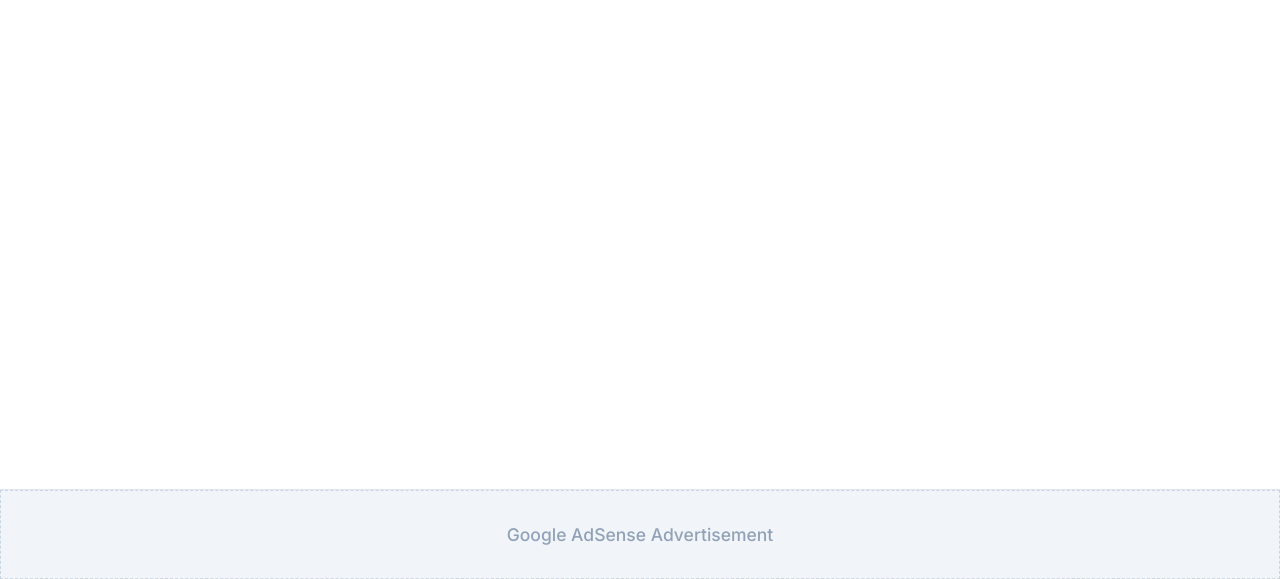
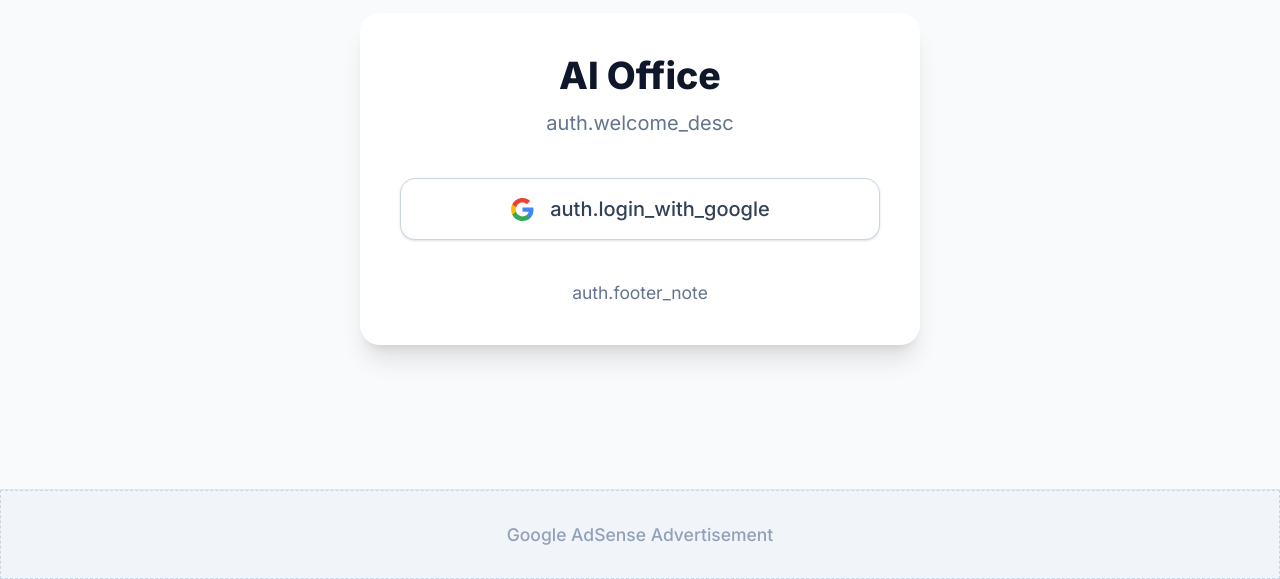
Before and after one commit to william01alltech-hue/ai-office-pwa, a React (Vite) app: page /login in a window 1280 px wide. Shown: the part 221-800 px from the top of the page. Built offline with nearby package versions, Linux system fonts and the light colour scheme; no server answers.

Commit message:
feat: add Google Login via Firebase

```diff
--- a/package.json
+++ b/package.json
@@ -33,6 +33,7 @@
     "docx": "^9.7.1",
     "dompurify": "^3.4.11",
     "exceljs": "^4.4.0",
+    "firebase": "^12.15.0",
     "jszip": "^3.10.1",
     "localforage": "^1.10.0",
     "mammoth": "^1.12.0",
--- a/src/App.tsx
+++ b/src/App.tsx
@@ -8,6 +8,8 @@ import EditorPage from './pages/EditorPage';
 import FileMasterPage from './pages/FileMasterPage';
 import StickerStudioPage from './pages/StickerStudioPage';
 import PlaygroundPage from './pages/PlaygroundPage';
+import { LoginPage } from './pages/LoginPage';
+import { AuthProvider } from './contexts/AuthContext';
 import { GoogleAdBanner } from './components/ads/GoogleAdBanner';
 
 import { useTheme } from './hooks/useTheme';
@@ -20,6 +22,7 @@ function ThemeManager() {
 export default function App() {
   return (
     <Router>
+      <AuthProvider>
         <FileSystemProvider>
           <AppProvider>
             <ThemeManager />
@@ -27,6 +30,7 @@ export default function App() {
             <div className="flex flex-col h-[100dvh] w-screen overflow-hidden">
               <div className="flex-1 overflow-hidden relative">
                 <Routes>
+                  <Route path="/login" element={<LoginPage />} />
                   <Route path="/" element={<Dashboard />} />
                   <Route path="/tools" element={<FileMasterPage />} />
                   <Route path="/sticker-studio" element={<StickerStudioPage />} />
@@ -41,6 +45,7 @@ export default function App() {
             </div>
           </AppProvider>
         </FileSystemProvider>
+      </AuthProvider>
     </Router>
   );
 }
--- a/src/components/Navbar.tsx
+++ b/src/components/Navbar.tsx
@@ -1,12 +1,14 @@
 import React from 'react';
 import { useNavigate } from 'react-router-dom';
 import { useAppContext } from '../contexts/AppContext';
+import { useAuth } from '../contexts/AuthContext';
 
 export const Navbar: React.FC<{
   handleFileUpload: (e: React.ChangeEvent<HTMLInputElement>) => void;
   handleExport: () => void;
 }> = ({ handleFileUpload, handleExport }) => {
   const { activeEditors, setActiveEditors, userApiKey, points, setShowSettingsModal, isUploading, showFileLibrary, setShowFileLibrary, showPreviewPanel, setShowPreviewPanel, showAiSidebar, setShowAiSidebar, t } = useAppContext();
+  const { currentUser, logout } = useAuth();
   const navigate = useNavigate();
 
   const toggleEditor = (editor: 'excel' | 'word' | 'ppt') => {
@@ -61,6 +63,27 @@ export const Navbar: React.FC<{
         </button>
       </div>
       <div className="flex items-center space-x-3">
+        {currentUser ? (
+          <div className="hidden md:flex items-center space-x-2 bg-slate-100 dark:bg-slate-800 px-3 py-1.5 rounded-lg border border-slate-200 dark:border-slate-700">
+            {currentUser.photoURL ? (
+              <img src={currentUser.photoURL} alt="Avatar" className="w-5 h-5 rounded-full" />
+            ) : (
+              <span className="text-xs">👤</span>
+            )}
+            <span className="text-xs text-slate-700 dark:text-white max-w-[100px] truncate">{currentUser.email}</span>
+            <button onClick={logout} className="text-xs text-slate-500 hover:text-red-500 ml-2" title="登出">
+              <svg className="w-4 h-4" fill="none" stroke="currentColor" viewBox="0 0 24 24"><path strokeLinecap="round" strokeLinejoin="round" strokeWidth={2} d="M17 16l4-4m0 0l-4-4m4 4H7m6 4v1a3 3 0 01-3 3H6a3 3 0 01-3-3V7a3 3 0 013-3h4a3 3 0 013 3v1" /></svg>
+            </button>
+          </div>
+        ) : (
+          <button
+            onClick={() => navigate('/login')}
+            className="text-xs font-bold text-white bg-gradient-to-r from-blue-500 to-indigo-500 px-4 py-1.5 rounded border border-transparent shadow-sm hover:from-blue-600 hover:to-indigo-600 transition-colors"
+          >
+            登入
+          </button>
+        )}
+
         <span className="hidden md:flex text-xs bg-slate-100 dark:bg-slate-800 text-slate-700 dark:text-white px-3 py-1.5 rounded-lg border border-slate-200 dark:border-slate-700 items-center">
           <span className="mr-1.5 text-xs text-yellow-500">🪙</span>{t('nav.compute')}：<span className="font-bold">{userApiKey ? t('nav.unlimited') : `${points} ${t('nav.points')}`}</span>
         </span>
--- /dev/null
+++ b/src/contexts/AuthContext.tsx
@@ -0,0 +1,67 @@
+import React, { createContext, useContext, useEffect, useState } from 'react';
+import type { User } from 'firebase/auth';
+import { onAuthStateChanged, signInWithPopup, GoogleAuthProvider, signOut } from 'firebase/auth';
+import { auth } from '../firebase';
+
+interface AuthContextType {
+  currentUser: User | null;
+  loading: boolean;
+  loginWithGoogle: () => Promise<void>;
+  logout: () => Promise<void>;
+}
+
+const AuthContext = createContext<AuthContextType | undefined>(undefined);
+
+export const useAuth = () => {
+  const context = useContext(AuthContext);
+  if (context === undefined) {
+    throw new Error('useAuth must be used within an AuthProvider');
+  }
+  return context;
+};
+
+export const AuthProvider: React.FC<{ children: React.ReactNode }> = ({ children }) => {
+  const [currentUser, setCurrentUser] = useState<User | null>(null);
+  const [loading, setLoading] = useState(true);
+
+  useEffect(() => {
+    const unsubscribe = onAuthStateChanged(auth, (user) => {
+      setCurrentUser(user);
+      setLoading(false);
+    });
+
+    return unsubscribe;
+  }, []);
+
+  const loginWithGoogle = async () => {
+    const provider = new GoogleAuthProvider();
+    try {
+      await signInWithPopup(auth, provider);
+    } catch (error) {
+      console.error("Google login error:", error);
+      throw error;
+    }
+  };
+
+  const logout = async () => {
+    try {
+      await signOut(auth);
+    } catch (error) {
+      console.error("Logout error:", error);
+      throw error;
+    }
+  };
+
+  const value = {
+    currentUser,
+    loading,
+    loginWithGoogle,
+    logout
+  };
+
+  return (
+    <AuthContext.Provider value={value}>
+      {!loading && children}
+    </AuthContext.Provider>
+  );
+};
--- /dev/null
+++ b/src/firebase.ts
@@ -0,0 +1,15 @@
+import { initializeApp } from "firebase/app";
+import { getAuth } from "firebase/auth";
+
+const firebaseConfig = {
+  apiKey: "AIzaSyA2a81ZEjwE2rTLxyY4KTTABY_vu4lTmao",
+  authDomain: "aioffice-c4ff2.firebaseapp.com",
+  projectId: "aioffice-c4ff2",
+  storageBucket: "aioffice-c4ff2.firebasestorage.app",
+  messagingSenderId: "832669428273",
+  appId: "1:832669428273:web:a82086569722e86556c310",
+  measurementId: "G-JED1V7SZEC"
+};
+
+const app = initializeApp(firebaseConfig);
+export const auth = getAuth(app);
--- /dev/null
+++ b/src/pages/LoginPage.tsx
@@ -0,0 +1,81 @@
+import React, { useState } from 'react';
+import { useAuth } from '../contexts/AuthContext';
+import { useNavigate, useLocation } from 'react-router-dom';
+import toast from 'react-hot-toast';
+import { useAppContext } from '../contexts/AppContext';
+
+export const LoginPage: React.FC = () => {
+  const { loginWithGoogle } = useAuth();
+  const navigate = useNavigate();
+  const location = useLocation();
+  const [isLoggingIn, setIsLoggingIn] = useState(false);
+  const { t } = useAppContext();
+
+  // Redirect to where the user came from or to home
+  const from = (location.state as any)?.from?.pathname || "/";
+
+  const handleGoogleLogin = async () => {
+    try {
+      setIsLoggingIn(true);
+      await loginWithGoogle();
+      toast.success(t('auth.login_success') || '登入成功！');
+      navigate(from, { replace: true });
+    } catch (error: any) {
+      console.error(error);
+      toast.error(t('auth.login_error') || '登入失敗，請重試。');
+    } finally {
+      setIsLoggingIn(false);
+    }
+  };
+
+  return (
+    <div className="min-h-screen flex items-center justify-center bg-slate-50 dark:bg-slate-900 p-4">
+      <div className="max-w-md w-full bg-white dark:bg-slate-800 rounded-2xl shadow-xl overflow-hidden animate-in fade-in zoom-in-95 duration-300">
+        <div className="p-8">
+          <div className="text-center mb-8">
+            <h1 className="text-3xl font-extrabold text-slate-900 dark:text-white mb-2">AI Office</h1>
+            <p className="text-slate-500 dark:text-slate-400">
+              {t('auth.welcome_desc') || '登入以使用專屬的 AI 雲端工作區'}
+            </p>
+          </div>
+
+          <div className="space-y-4">
+            <button
+              onClick={handleGoogleLogin}
+              disabled={isLoggingIn}
+              className="w-full flex items-center justify-center gap-3 bg-white dark:bg-slate-700 border border-slate-300 dark:border-slate-600 text-slate-700 dark:text-white font-medium py-3 px-4 rounded-xl shadow-sm hover:bg-slate-50 dark:hover:bg-slate-600 transition-colors disabled:opacity-50 disabled:cursor-not-allowed"
+            >
+              {isLoggingIn ? (
+                <div className="w-5 h-5 border-2 border-slate-400 border-t-transparent rounded-full animate-spin" />
+              ) : (
+                <svg className="w-5 h-5" viewBox="0 0 24 24">
+                  <path
+                    d="M22.56 12.25c0-.78-.07-1.53-.2-2.25H12v4.26h5.92c-.26 1.37-1.04 2.53-2.21 3.31v2.77h3.57c2.08-1.92 3.28-4.74 3.28-8.09z"
+                    fill="#4285F4"
+                  />
+                  <path
+                    d="M12 23c2.97 0 5.46-.98 7.28-2.66l-3.57-2.77c-.98.66-2.23 1.06-3.71 1.06-2.86 0-5.29-1.93-6.16-4.53H2.18v2.84C3.99 20.53 7.7 23 12 23z"
+                    fill="#34A853"
+                  />
+                  <path
+                    d="M5.84 14.09c-.22-.66-.35-1.36-.35-2.09s.13-1.43.35-2.09V7.07H2.18C1.43 8.55 1 10.22 1 12s.43 3.45 1.18 4.93l2.85-2.22.81-.62z"
+                    fill="#FBBC05"
+                  />
+                  <path
+                    d="M12 5.38c1.62 0 3.06.56 4.21 1.64l3.15-3.15C17.45 2.09 14.97 1 12 1 7.7 1 3.99 3.47 2.18 7.07l3.66 2.84c.87-2.6 3.3-4.53 6.16-4.53z"
+                    fill="#EA4335"
+                  />
+                </svg>
+              )}
+              {t('auth.login_with_google') || '使用 Google 帳號登入'}
+            </button>
+          </div>
+
+          <div className="mt-8 text-center text-sm text-slate-500 dark:text-slate-400">
+            {t('auth.footer_note') || '登入即表示您同意我們的服務條款與隱私權政策。'}
+          </div>
+        </div>
+      </div>
+    </div>
+  );
+};
```
Also changed, not shown: 1 other file (tests, documents, lock files or other folders). Lines whose indentation alone changed are shown as unchanged.
